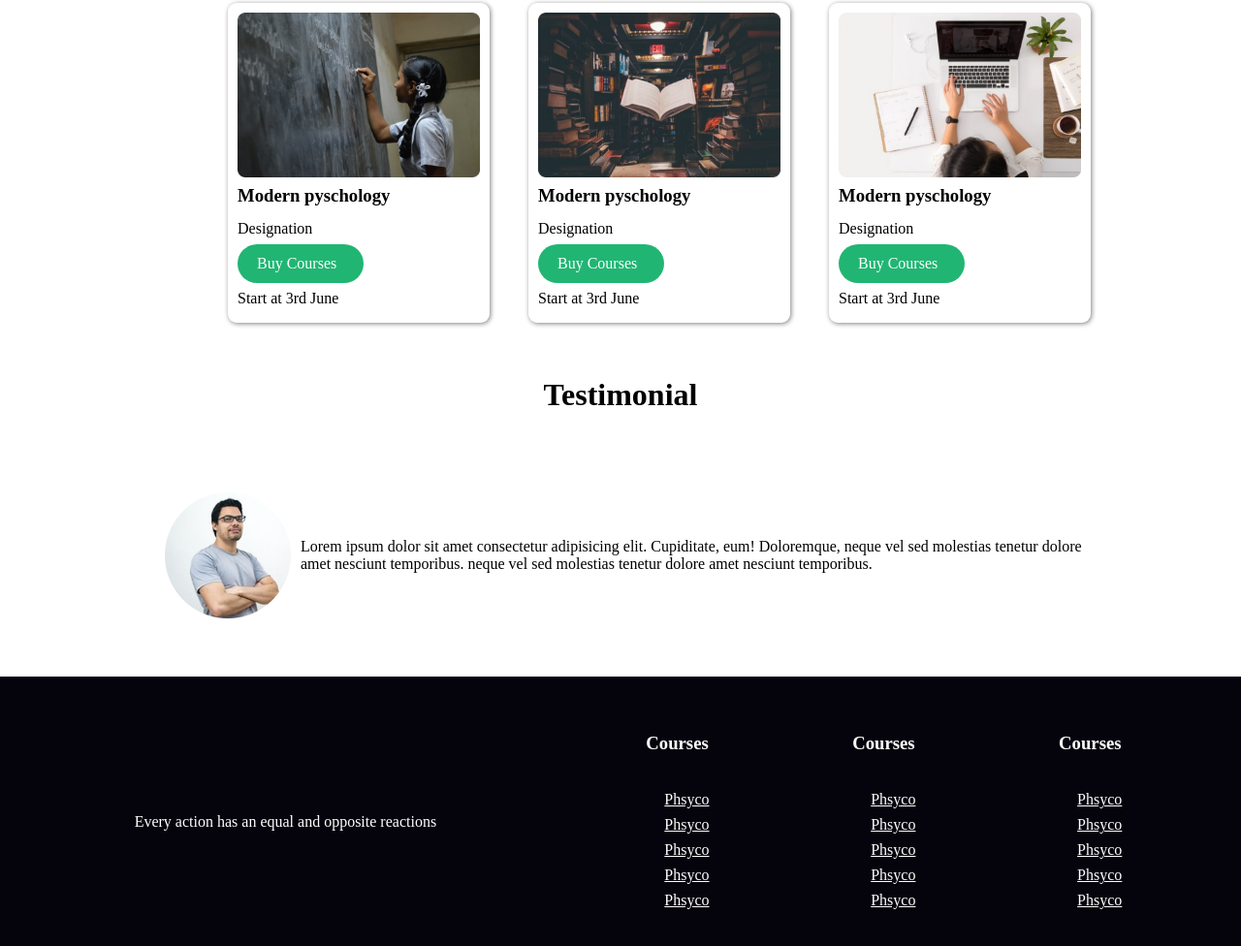
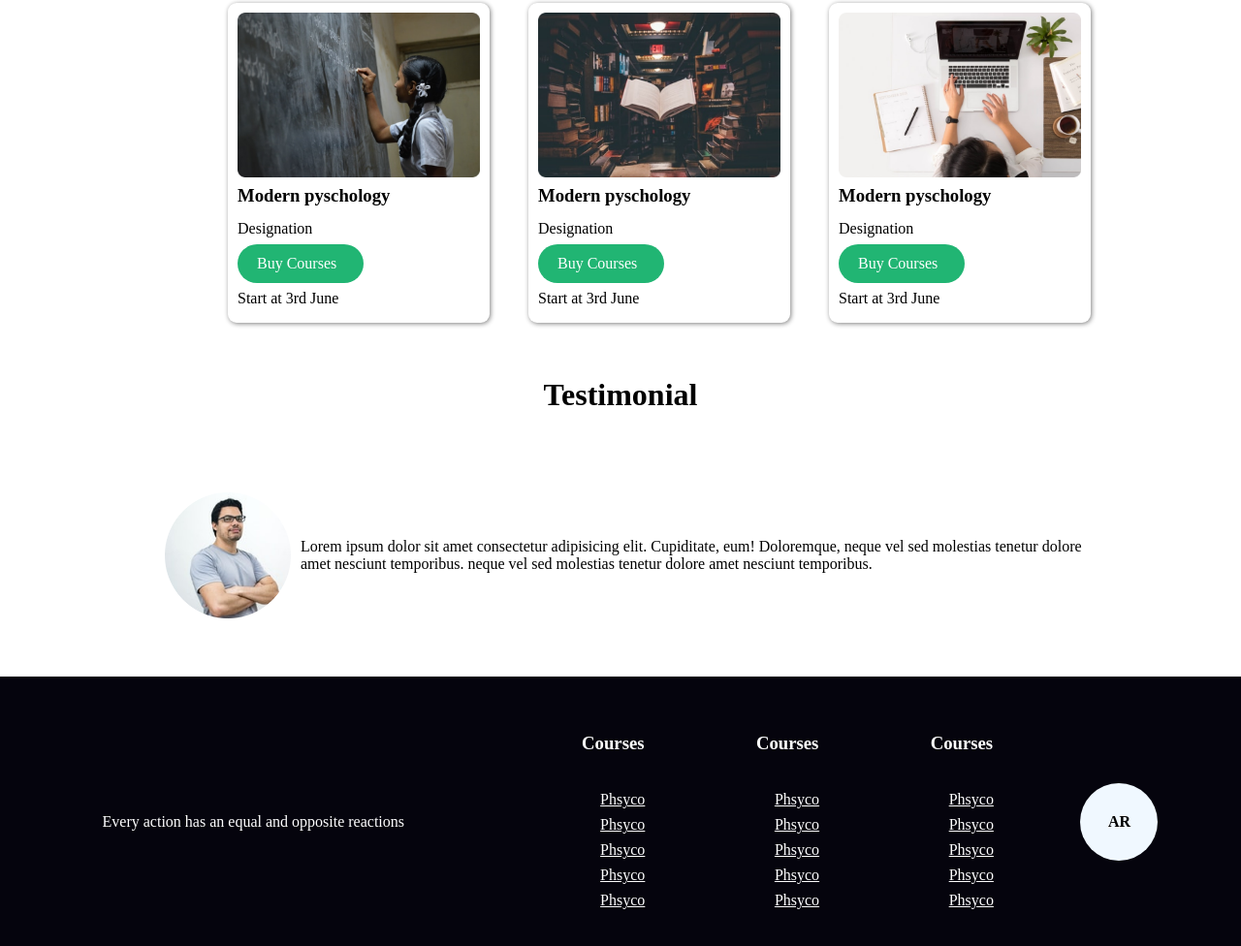
Before and after one commit to arafatrased/primary-school-project, a plain HTML site: page index.html in a window 1280 px wide. Shown: the part 1212-2188 px from the top of the page at 97% size. Drawn offline with Linux system fonts and the light colour scheme.

Commit message:
name added

```diff
--- a/index.html
+++ b/index.html
@@ -135,6 +135,7 @@
                 <li><a href="">Phsyco</a></li>
             </ul>
         </div>
+        <div id="last"><p>AR</p></div>
     </section>
 
 
--- a/style.css
+++ b/style.css
@@ -48,6 +48,17 @@ nav a{
     gap: 0px;
     opacity: 0px;
 
+}
+#last{
+    height: 80px;
+    width: 80px;
+    background-color: aliceblue;
+    text-align: justify;
+    display: flex;
+    align-items: center;
+    justify-content: center;
+    border-radius: 100px;
+    font-weight: 900;
 }
 
 .lower-header-baner{
```
